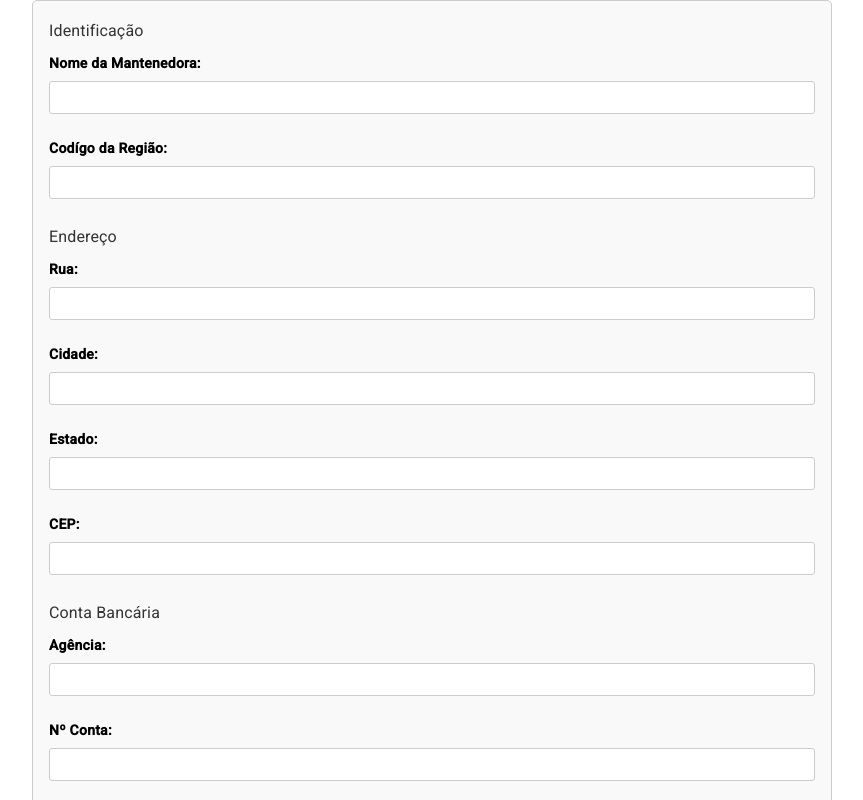
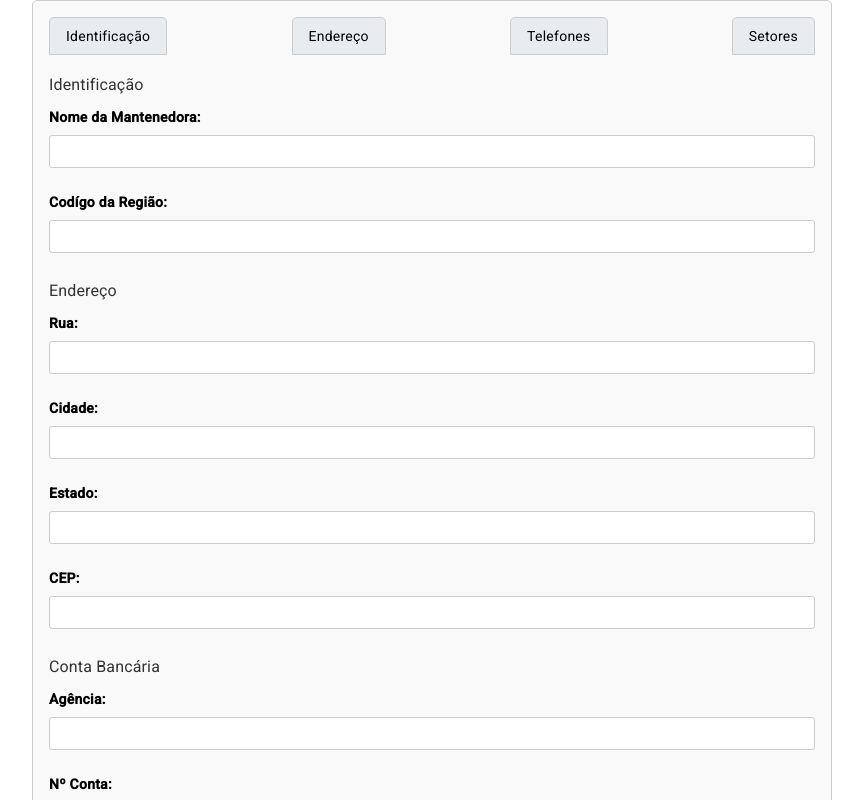
Before and after one commit to Isaquesantos7/formul-rio--reativo-etapas, an Angular app: page / in a window 1280 px wide. Shown: the top 800 px of the page, without its empty margins (208-1071 px from the left). Built offline with nearby package versions, Linux system fonts and the light colour scheme.

Commit message:
feat: add cabecalho para multi etapas

```diff
--- a/src/app/form/form.component.html
+++ b/src/app/form/form.component.html
@@ -1,4 +1,11 @@
 <form>
+    <ul class="tabs">
+        <li>Identificação</li>
+        <li>Endereço</li>
+        <li>Telefones</li>
+        <li>Setores</li>
+    </ul>
+
     <div>
         <h3>Identificação</h3>
         <div>
--- a/src/app/form/form.component.scss
+++ b/src/app/form/form.component.scss
@@ -109,4 +109,30 @@ form {
             }
         }
     }
+
+    .tabs {
+        list-style: none;
+        padding: 0;
+        margin: 0 0 1rem 0;
+        display: flex;
+        justify-content: space-between;
+
+        li {
+            padding: 0.5rem 1rem;
+            cursor: pointer;
+            border: 1px solid #ccc;
+            border-radius: 5px 5px 0 0;
+            background-color: #e9ecef;
+
+            &.active {
+                background-color: #007bff;
+                color: white;
+            }
+
+            &.error {
+                border-color: red;
+                background-color: #f8d7da;
+            }
+        }
+    }
 }
```
Also changed, not shown: 1 other file (tests, documents, lock files or other folders).
